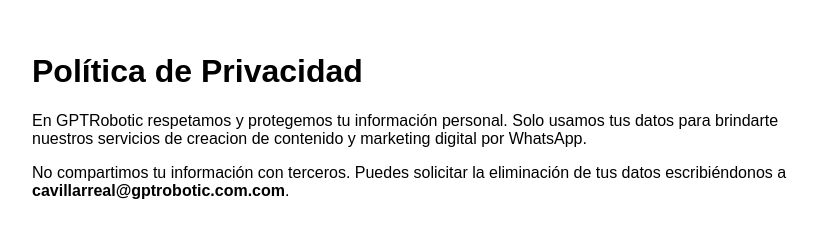
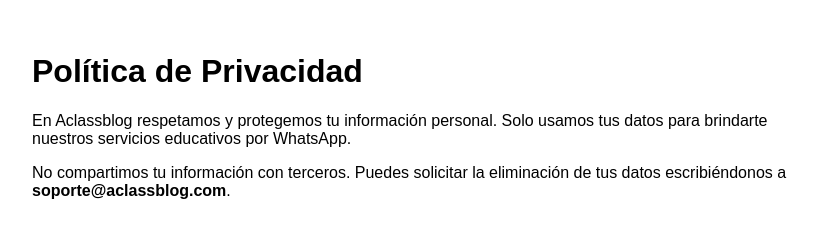
Before and after one commit to cvdante2020/polaclass, a website: page public/index.html in a window 1280 px wide. Shown: the whole page, without its empty margins (208-1026 px from the left). Drawn offline with Linux system fonts and the light colour scheme.

Commit message:
politica aclassblog v2

```diff
--- a/public/index.html
+++ b/public/index.html
@@ -2,7 +2,7 @@
 <html lang="es">
 <head>
   <meta charset="UTF-8">
-  <title>Política de Privacidad - GPTRobotic</title>
+  <title>Política de Privacidad - Aclassblog</title>
   <style>
     body {
       font-family: sans-serif;
@@ -14,7 +14,7 @@
 </head>
 <body>
   <h1>Política de Privacidad</h1>
-  <p>En GPTRobotic respetamos y protegemos tu información personal. Solo usamos tus datos para brindarte nuestros servicios de creacion de contenido y marketing digital por WhatsApp.</p>
-  <p>No compartimos tu información con terceros. Puedes solicitar la eliminación de tus datos escribiéndonos a <strong>cavillarreal@gptrobotic.com.com</strong>.</p>
+  <p>En Aclassblog respetamos y protegemos tu información personal. Solo usamos tus datos para brindarte nuestros servicios educativos por WhatsApp.</p>
+  <p>No compartimos tu información con terceros. Puedes solicitar la eliminación de tus datos escribiéndonos a <strong>soporte@aclassblog.com</strong>.</p>
 </body>
 </html>
```
